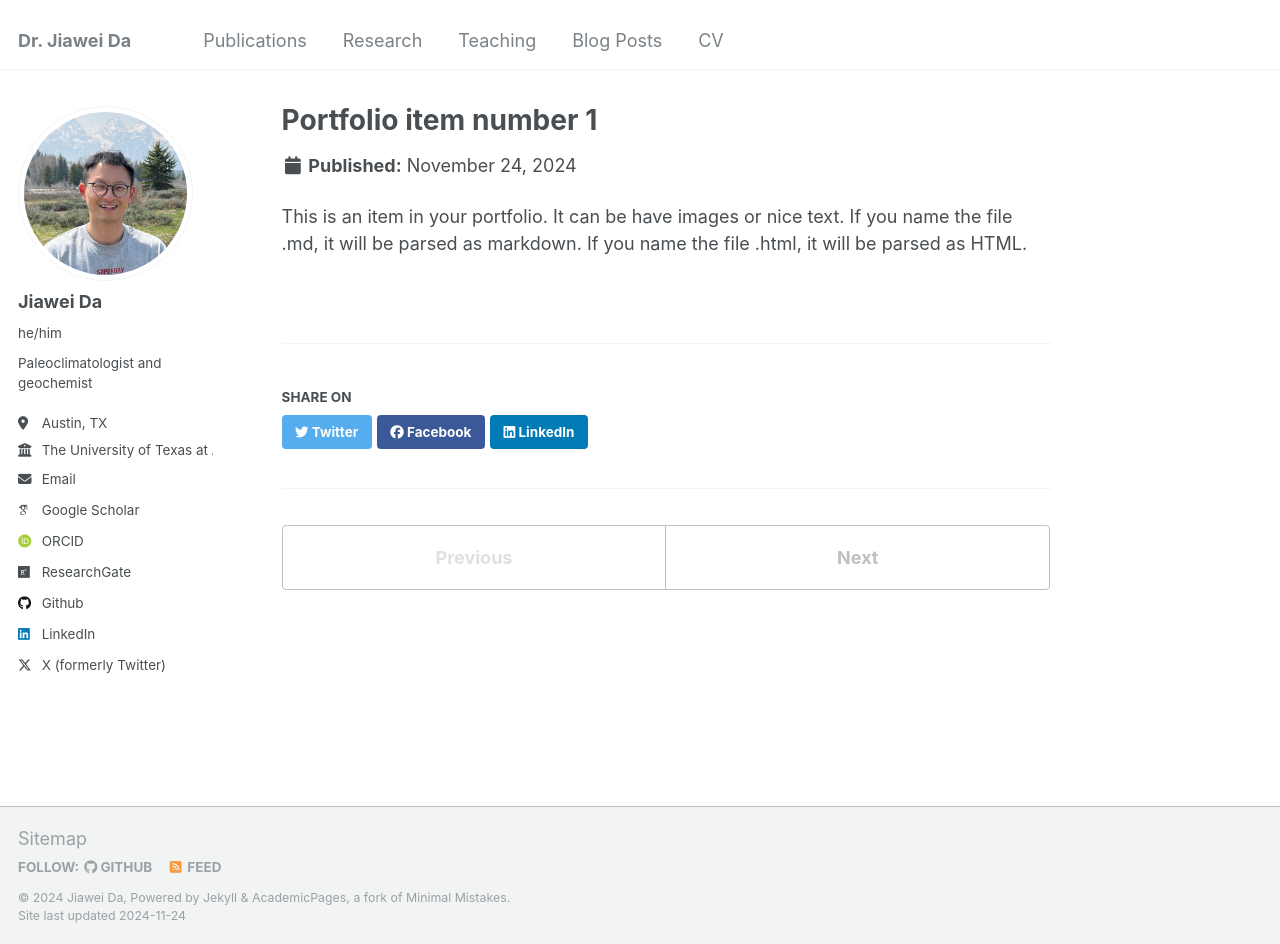
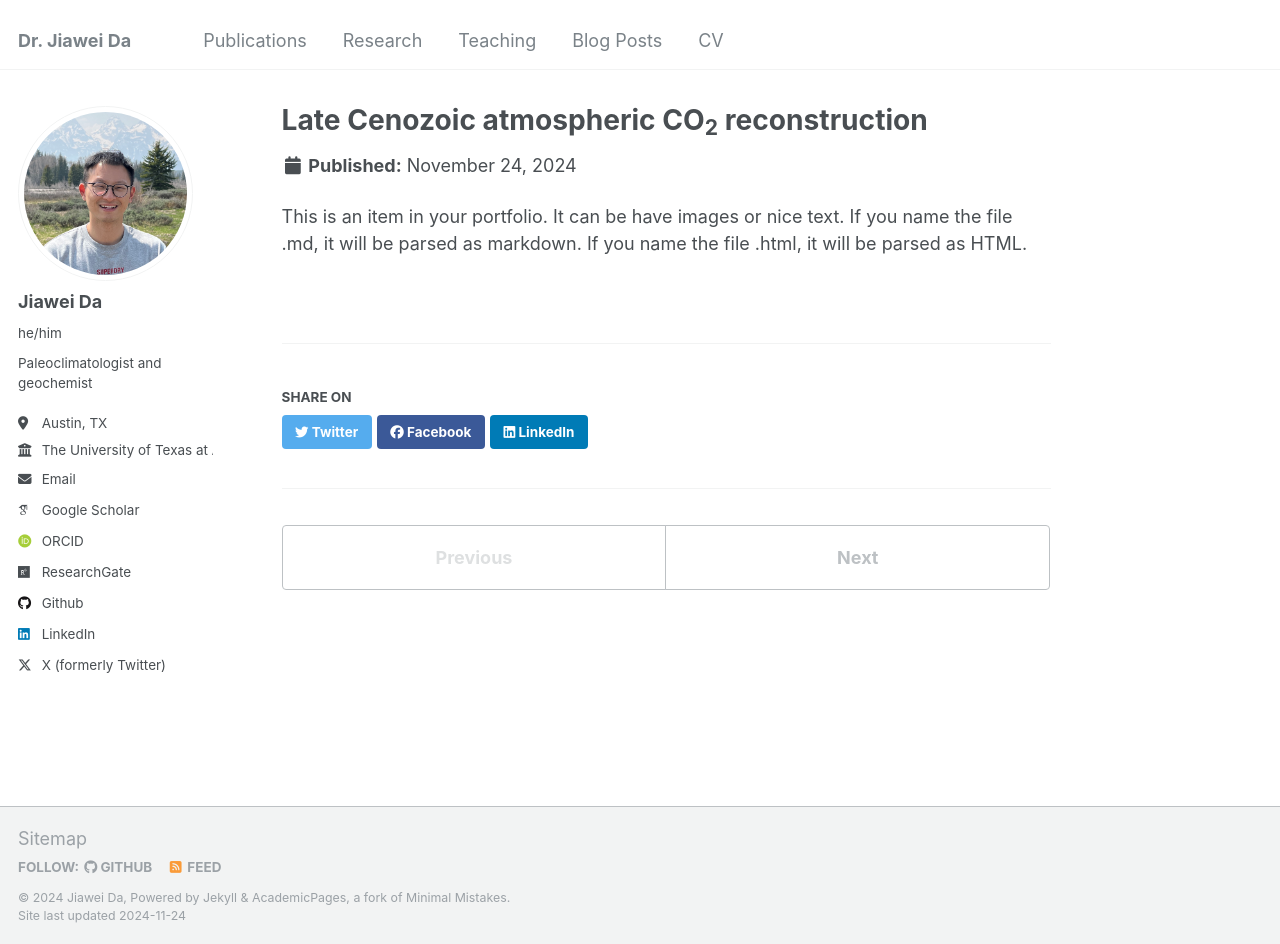
Before and after one commit to da-jiawei/da-jiawei.github.io, a Jekyll site: the page built from _research/portfolio-1.md, in a window 1280 px wide and 944 px high. Built offline with Jekyll 4.4.1, drawn with Linux system fonts in a browser that asks for light colours; some web fonts are replaced.

Commit message:
update research

```diff
--- a/_research/portfolio-1.md
+++ b/_research/portfolio-1.md
@@ -1,7 +1,7 @@
 ---
-title: "Portfolio item number 1"
-excerpt: "Short description of portfolio item number 1<br/><img src='/images/500x300.png'>"
-collection: portfolio
+title: "Late Cenozoic atmospheric CO<sub>2</sub> reconstruction"
+excerpt: "Understanding the role of CO<sub>2</sub> in major climate transitions. <br/><img src='/images/lvliang1.jpeg'>"
+collection: research
 ---
 
 This is an item in your portfolio. It can be have images or nice text. If you name the file .md, it will be parsed as markdown. If you name the file .html, it will be parsed as HTML.
```
